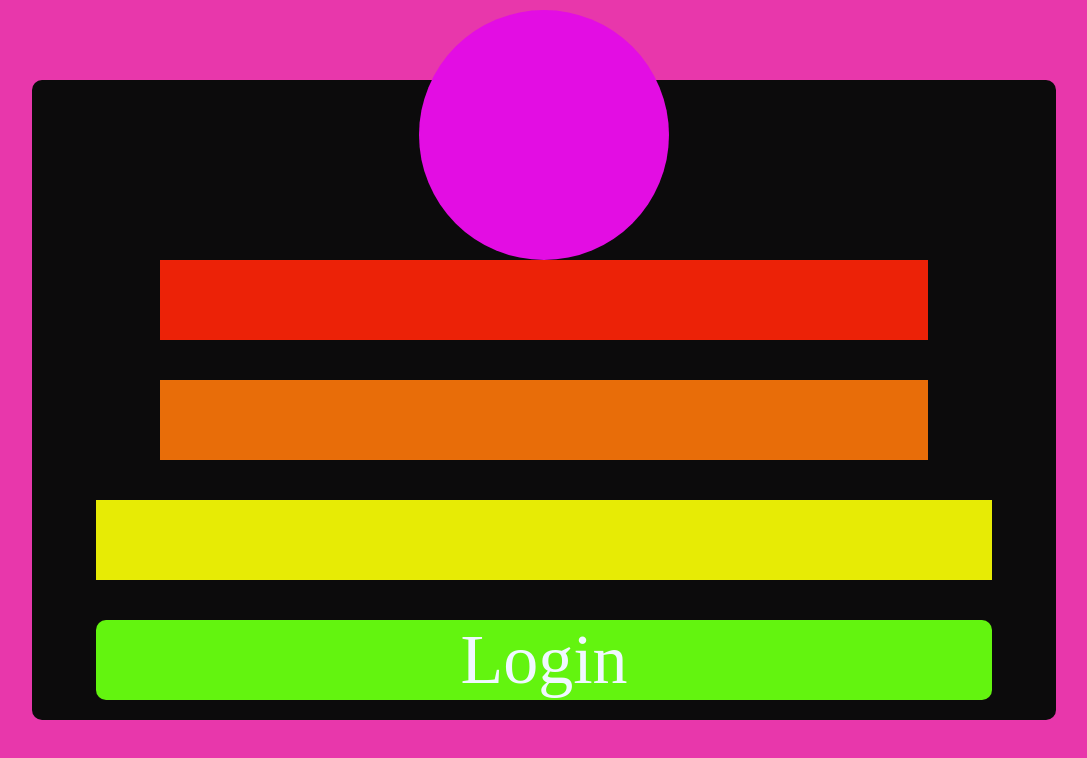
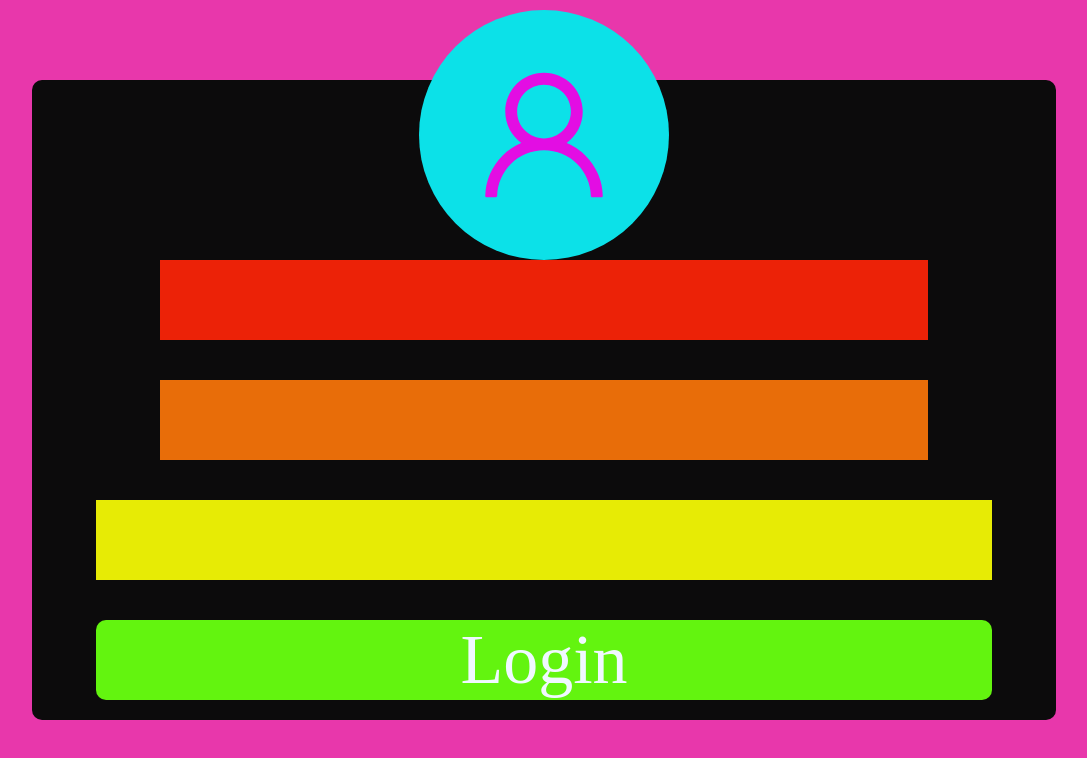
Before and after one commit to Gerenciar-gastos/Gerenciar_gastos_front, a React (Vite) app: page /a in a window 1280 px wide. Shown: the top 758 px of the page, without its empty margins (96-1183 px from the left). Built offline with nearby package versions, Linux system fonts and the light colour scheme.

Commit message:
feat: icon placement

```diff
--- a/src/pages/Login.jsx
+++ b/src/pages/Login.jsx
@@ -1,4 +1,6 @@
 import { All, Conteiner, EmailCpf, LogoLogin, PassWord, Register, SavePassword } from "../styled/loginStyled";
+import { AiOutlineUser } from "react-icons/ai";
+
 
 export default function Login() {
 
@@ -6,7 +8,9 @@ export default function Login() {
     return (
         <All>
             <Conteiner>
-                <LogoLogin></LogoLogin>
+                <LogoLogin>
+                    <AiOutlineUser />
+                </LogoLogin>
                 <EmailCpf></EmailCpf>
                 <PassWord></PassWord>
                 <SavePassword></SavePassword>
--- a/src/styled/loginStyled.jsx
+++ b/src/styled/loginStyled.jsx
@@ -24,12 +24,19 @@ export const Conteiner = styled.div`
 `;
 
 export const LogoLogin = styled.div`
-  background-color: #e30de3;
+  background-color: #0ce1e8;
   width: 250px;
   height: 250px;
   border-radius: 50%;
   position: fixed;
   top: 10px;
+  display: flex;
+  justify-content: center;
+  align-items: center;
+   svg {
+    color: #e30de3;
+    font-size: 10rem;
+  }
 `;
 
 export const EmailCpf = styled.div`
```
